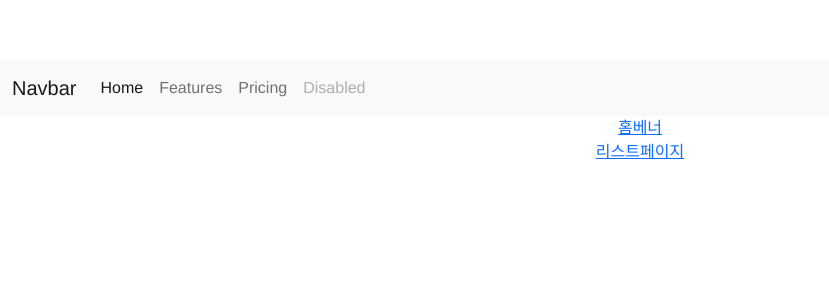
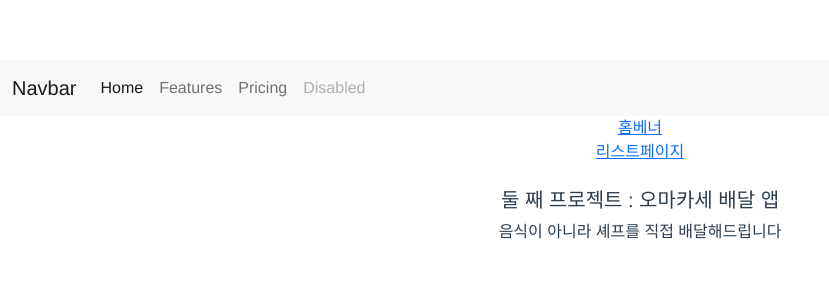
Before and after one commit to sky2000sh/vueblog, a Vue app: page /detail/1 in a window 1280 px wide. Shown: the top 300 px of the page, without its empty margins (0-829 px from the left). Built offline with nearby package versions, Linux system fonts and the light colour scheme.

Commit message:
URL Parameter on 16/06/22

```diff
--- a/src/App.vue
+++ b/src/App.vue
@@ -22,7 +22,9 @@
   <router-link to="/list">리스트페이지</router-link>
 
   <!-- <List :blogData="blogData"/> -->
-  <router-view :blogData="blogData"></router-view>
+  <div class="mt-4">
+    <router-view :blogData="blogData"></router-view>
+  </div>
 
 </template>
 
--- a/src/components/Detail.vue
+++ b/src/components/Detail.vue
@@ -1,12 +1,9 @@
 <template>
+  <!-- $route.params => url의 파라미터 자리에 기입된 모든것을 알려준다. 그 중에서 id(= 작명)의 값을 알고싶다면 .id 입력 -->
+  <!-- {{$route.params.id}} -->
   <div>
-    <h5> {{ blogData[0].content }} </h5>
-  </div>
-  <div>
-    <h5> {{ blogData[1].content }} </h5>
-  </div>
-  <div>
-    <h5> {{ blogData[2].content }} </h5>
+    <h5> {{ blogData[$route.params.id].title }} </h5>
+    <p> {{ blogData[$route.params.id].content }} </p>
   </div>
 </template>
 
```
Also changed, not shown: src/router.js (+8 -1 lines).
